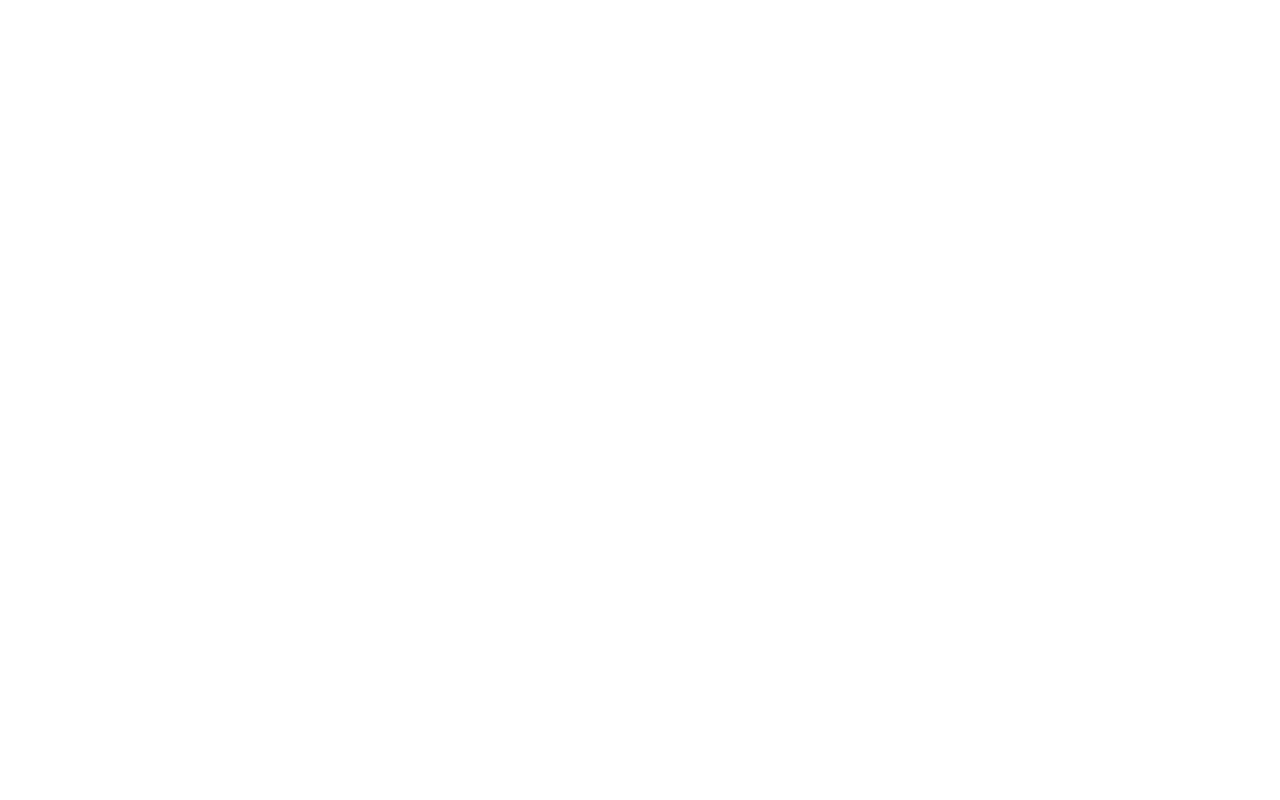
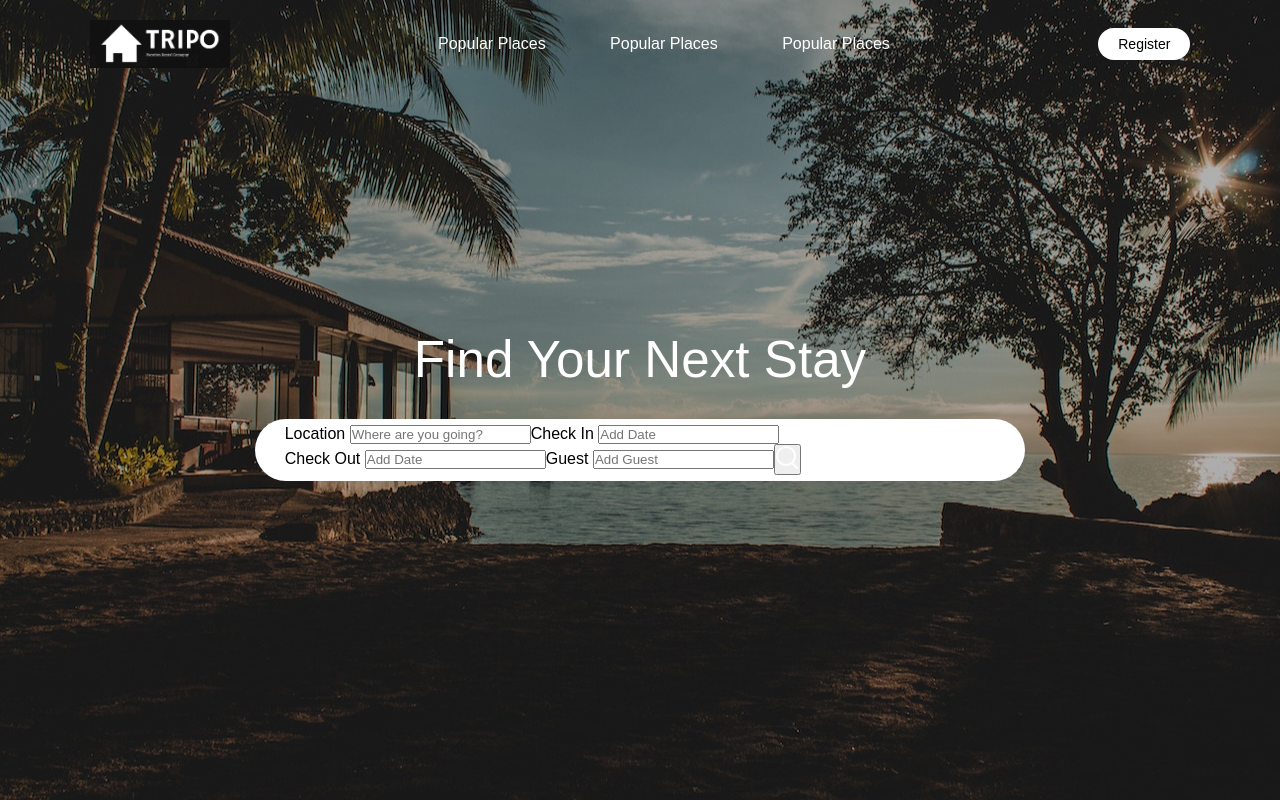
Before and after one commit to nithya-Developer/Tripo-Travel-Website, a plain HTML site: page index.html in a window 1280 px wide. Drawn offline with Linux system fonts and the light colour scheme.

Commit message:
doing nav bar

```diff
--- a/index.html
+++ b/index.html
@@ -5,11 +5,43 @@
     <meta http-equiv="X-UA-Compatible" content="IE=edge" />
     <meta name="viewport" content="width=device-width, initial-scale=1.0" />
     <title>Tripo Website</title>
-    <link rel="stylesheet" href="style.css">
+    <link rel="stylesheet" href="style.css" />
   </head>
   <body>
     <div class="header">
-
+      <nav>
+        <img src="images/logo-1.png" class="logo" />
+        <ul class="nav-links">
+          <li><a href="#">Popular Places</a></li>
+          <li><a href="#">Popular Places</a></li>
+          <li><a href="#">Popular Places</a></li>
+        </ul>
+        <a href="#" class="register-btn">Register</a>
+      </nav>
+      <div class="container">
+        <h1>Find Your Next Stay</h1>
+        <div class="search-bar">
+          <form>
+            <div>
+              <label>Location</label>
+              <input type="text" placeholder="Where are you going?" />
+            </div>
+            <div>
+              <label>Check In</label>
+              <input type="text" placeholder="Add Date" />
+            </div>
+            <div>
+              <label>Check Out</label>
+              <input type="text" placeholder="Add Date" />
+            </div>
+            <div>
+              <label>Guest</label>
+              <input type="text" placeholder="Add Guest" />
+            </div>
+            <button type="submit"><img src="images/search.png" /></button>
+          </form>
+        </div>
+      </div>
     </div>
   </body>
 </html>
--- a/style.css
+++ b/style.css
@@ -2,10 +2,65 @@
     margin: 0;
     padding: 0;
     box-sizing: border-box;
-    font-family: 'Courier New', Courier, monospace;
+    font-family: 'poppins', sans-serif;
 }
 .header{
     min-height: 100vh;
     width: 100%;
-    background-image: linear-gradient(rgba(0,0,0,0.3));
+    background-image: linear-gradient(rgba(0,0,0,0.3),rgba(0,0,0,0.3)),url(images/banner1.jpg);
+    background-size: cover;
+    background-position: center;
 }
+nav{
+    display: flex;
+    align-items: center;
+    justify-content: space-between;
+    padding: 20px 7%;
+}
+.logo{
+    width:140px;
+    cursor: pointer;
+}
+.nav-links li{
+    list-style: none;
+    display: inline-block;
+    margin: 10px 30px;
+}
+.nav-links li a{
+    text-decoration: none;
+    color: #fff;
+
+}
+.register-btn{
+    background-color: #fff;
+    color: #000;
+    padding:8px 20px;
+    border-radius:20px;
+    text-decoration: none;
+    font-size:14px;
+}
+.container{
+    padding: 0 7%;
+}
+.header h1{
+    font-size: 4vw;
+    font-weight:500;
+    color: #fff;
+    text-align: center;
+    padding-top:22%;
+}
+.search-bar{
+    background-color: #fff;
+    width:70%;
+    margin: 30px auto;
+    padding: 6px 10px 6px 30px;
+    border-radius:50px;
+}
+.search-bar form{
+    display:flex;
+    align-items: center;
+    flex-wrap: wrap;
+}
+.search-bar form input{
+
+}
```
Also changed, not shown: images/banner1.jpg (added).
